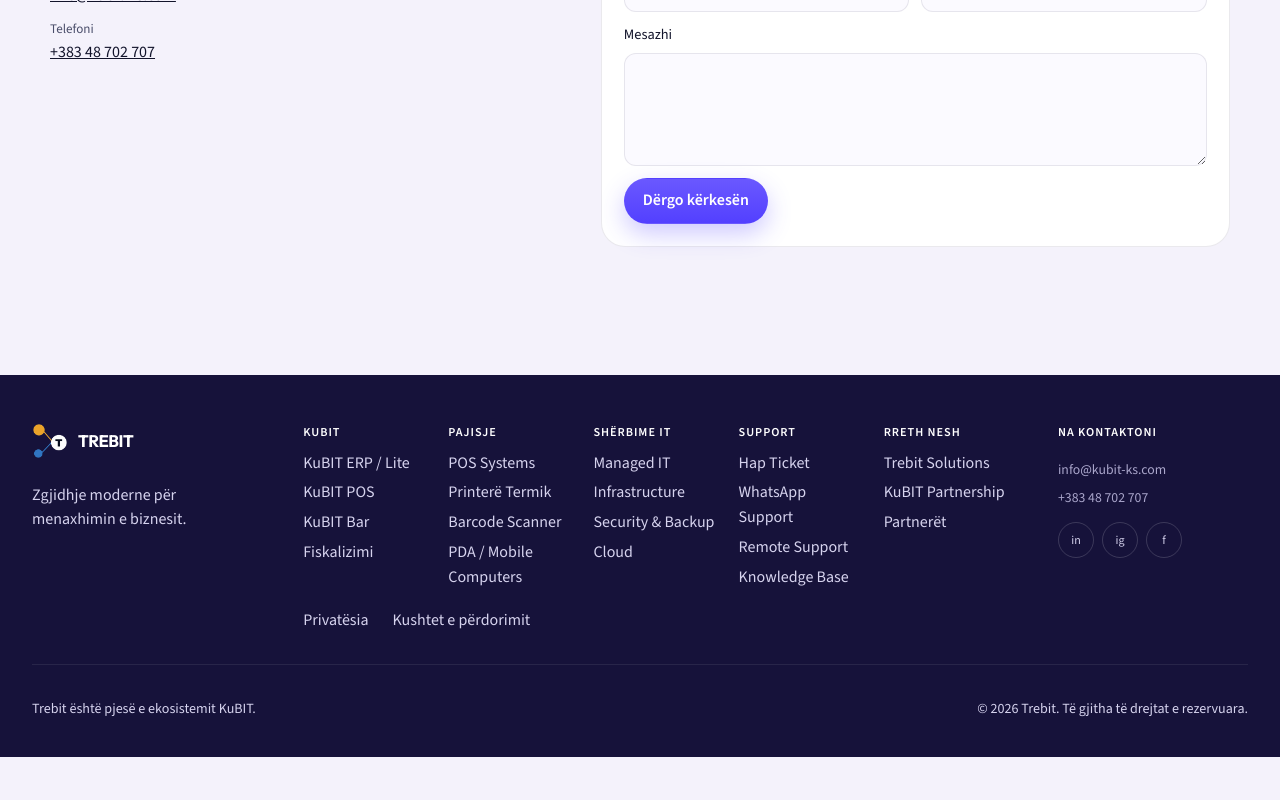
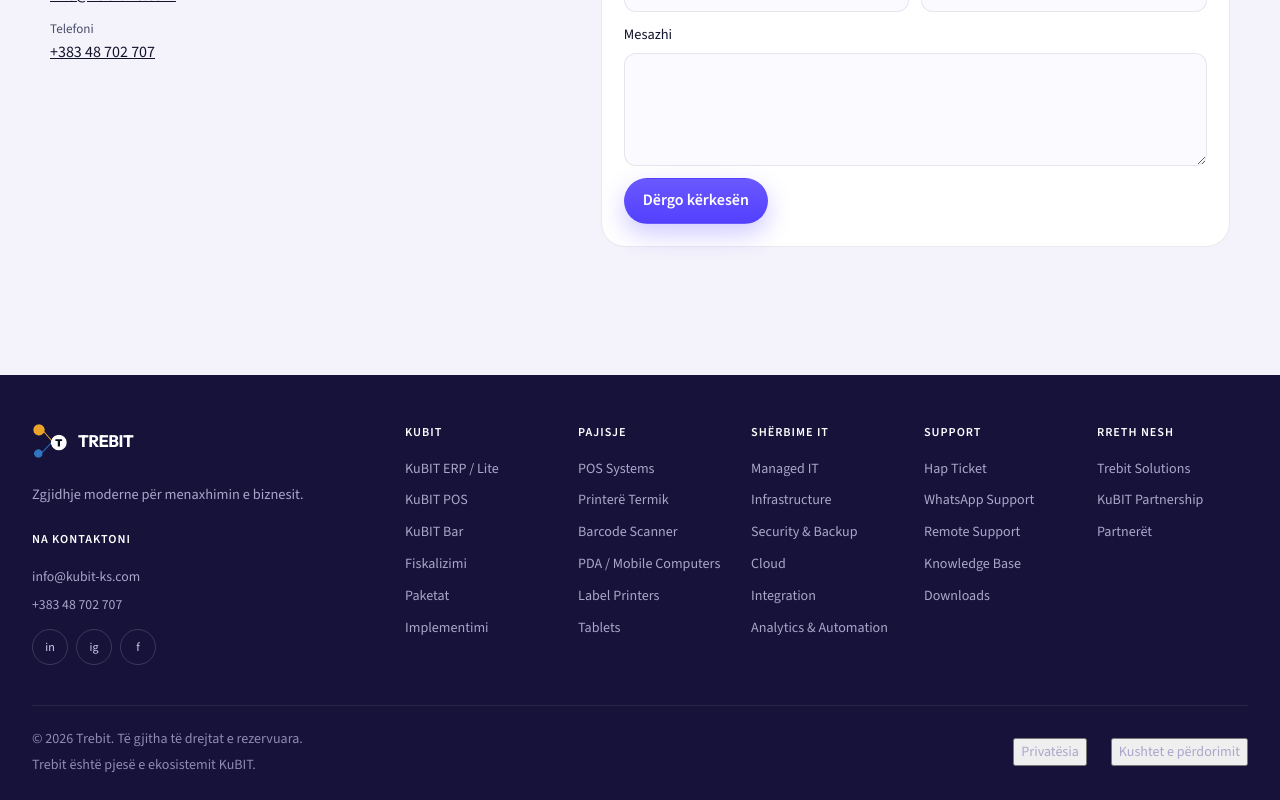
Before and after one commit to olisafetahu/Trebit, a React (Vite) app: page / in a window 1280 px wide. Shown: the part 3822-4622 px from the top of the page. Before the commit the page ends 4579 px from the top, so only its background shows below. Built offline with nearby package versions, Linux system fonts and the light colour scheme.

Commit message:
Tidy footer layout
Co-Authored-By: Claude Sonnet 5.5 <noreply@anthropic.com>

```diff
--- a/src/components/Footer.tsx
+++ b/src/components/Footer.tsx
@@ -7,14 +7,29 @@ type FooterProps = {
 }
 
 export function Footer({ onLegal }: FooterProps) {
-  const { t } = useI18n()
+  const { t, locale } = useI18n()
 
   return (
     <footer className="footer">
       <div className="footer-top">
-        <div>
+        <div className="footer-brand">
           <Logo onDark />
           <p>{t.footer.blurb}</p>
+          <div className="social">
+            <span className="footer-contact-label">{locale === "sq" ? "Na kontaktoni" : "Contact us"}</span>
+            <a href={`mailto:${contact.email}`}>{contact.email}</a>
+            <a href={`tel:${contact.phone.replace(/\s/g, "")}`}>{contact.phone}</a>
+            {contact.social.facebook && <a href={contact.social.facebook} aria-label="Facebook">f</a>}
+            {contact.social.instagram && <a href={contact.social.instagram} aria-label="Instagram">ig</a>}
+            {contact.social.linkedin && <a href={contact.social.linkedin} aria-label="LinkedIn">in</a>}
+            {!contact.social.facebook && !contact.social.instagram && !contact.social.linkedin && (
+              <div className="social-idle" aria-hidden="true">
+                <span>in</span>
+                <span>ig</span>
+                <span>f</span>
+              </div>
+            )}
+          </div>
         </div>
         <nav aria-label="Footer">
           {t.nav.groups.map((group) => (
@@ -22,50 +37,20 @@ export function Footer({ onLegal }: FooterProps) {
               <strong>{group.label}</strong>
               {group.items
                 .filter((item) => item.label !== "Kontakt" && item.label !== "Contact")
-                .slice(0, 4)
                 .map((item) => <a href={item.href} key={item.label}>{item.label}</a>)}
             </div>
           ))}
-          <div className="footer-legal-links">
-            <button type="button" onClick={() => onLegal("privacy")}>
-              {t.footer.privacy}
-            </button>
-            <button type="button" onClick={() => onLegal("terms")}>
-              {t.footer.terms}
-            </button>
-          </div>
         </nav>
-        <div className="social">
-          <span className="footer-contact-label">Na kontaktoni</span>
-          <a href={`mailto:${contact.email}`}>{contact.email}</a>
-          <a href={`tel:${contact.phone.replace(/\s/g, "")}`}>{contact.phone}</a>
-          {contact.social.facebook && (
-            <a href={contact.social.facebook} aria-label="Facebook">
-              f
-            </a>
-          )}
-          {contact.social.instagram && (
-            <a href={contact.social.instagram} aria-label="Instagram">
-              ig
-            </a>
-          )}
-          {contact.social.linkedin && (
-            <a href={contact.social.linkedin} aria-label="LinkedIn">
-              in
-            </a>
-          )}
-          {!contact.social.facebook && !contact.social.instagram && !contact.social.linkedin && (
-            <div className="social-idle" aria-hidden="true">
-              <span>in</span>
-              <span>ig</span>
-              <span>f</span>
-            </div>
-          )}
-        </div>
       </div>
       <div className="footer-bottom">
-        <p>{t.footer.kubit}</p>
-        <p>{t.footer.copyright}</p>
+        <div className="footer-copy">
+          <p>{t.footer.copyright}</p>
+          <p>{t.footer.kubit}</p>
+        </div>
+        <div className="footer-legal-links">
+          <button type="button" onClick={() => onLegal("privacy")}>{t.footer.privacy}</button>
+          <button type="button" onClick={() => onLegal("terms")}>{t.footer.terms}</button>
+        </div>
       </div>
     </footer>
   )
--- a/src/index.css
+++ b/src/index.css
@@ -1510,8 +1510,8 @@ h3,
 
 .footer-top {
   display: grid;
-  grid-template-columns: minmax(220px, .85fr) minmax(0, 3fr) minmax(190px, .8fr);
-  gap: clamp(28px, 4vw, 72px);
+  grid-template-columns: minmax(240px, 1.1fr) minmax(0, 3fr);
+  gap: clamp(32px, 5vw, 88px);
   align-items: start;
 }
 
@@ -1525,16 +1525,23 @@ h3,
 .footer-group {
   display: grid;
   align-content: start;
-  gap: 5px;
+  gap: 10px;
   min-width: 0;
   overflow-wrap: anywhere;
 }
 
 .footer-group strong {
-  margin-bottom: 4px;
+  margin-bottom: 6px;
+  text-transform: uppercase;
   color: white;
   font-size: .76rem;
   letter-spacing: .08em;
+}
+
+.footer-top .footer-group a {
+  color: #aaa6cb;
+  font-size: .88rem;
+  transition: color .15s ease;
 }
 
 .footer-top a,
@@ -1548,12 +1555,38 @@ h3,
   padding: 0;
 }
 
+.footer-brand p {
+  max-width: 320px;
+  margin: 16px 0 24px;
+  color: #aaa6cb;
+  font-size: .9rem;
+  line-height: 1.6;
+}
+
+.footer-copy {
+  display: grid;
+  gap: 4px;
+}
+
+.footer-copy p,
+.footer-bottom p {
+  margin: 0;
+  color: #8f8bb3;
+}
+
 .footer-legal-links {
   display: flex;
   flex-wrap: wrap;
-  grid-column: 1 / -1;
   gap: 10px 24px;
-  padding-top: 8px;
+}
+
+.footer-legal-links button {
+  color: #aaa6cb;
+}
+
+.footer-legal-links button:hover,
+.footer-top .footer-group a:hover {
+  color: white;
 }
 
 .footer-contact-label {
@@ -1603,10 +1636,12 @@ h3,
 
 .footer-bottom {
   display: flex;
+  flex-wrap: wrap;
+  align-items: center;
   justify-content: space-between;
-  gap: 12px;
-  margin-top: 32px;
-  padding-top: 18px;
+  gap: 14px;
+  margin-top: 40px;
+  padding-top: 22px;
   border-top: 1px solid rgba(255, 255, 255, 0.08);
   font-size: 0.88rem;
 }
@@ -1669,7 +1704,8 @@ h3,
   }
 
   .footer-top nav {
-    grid-template-columns: repeat(5, minmax(0, 1fr));
+    grid-template-columns: repeat(3, minmax(0, 1fr));
+    gap: 28px 22px;
   }
 
 .showcase-progress span { display: block; width: 100%; height: 100%; transform-origin: left; background: linear-gradient(90deg, var(--mint), #8a7dff); animation: showcase-progress linear forwards; }
```
